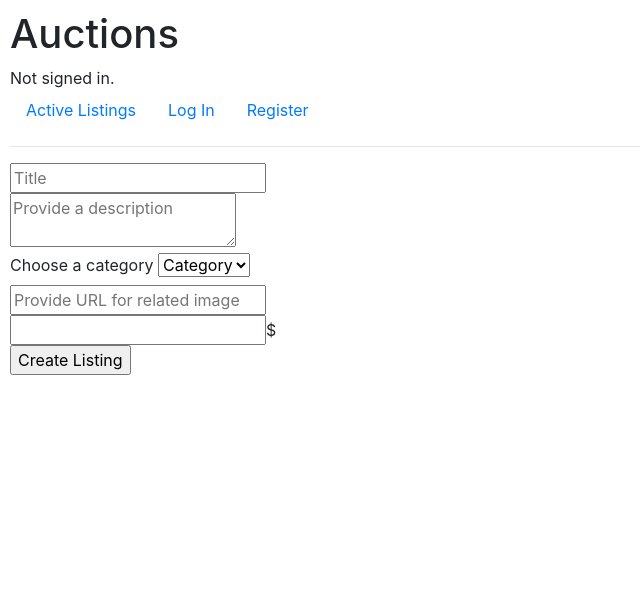
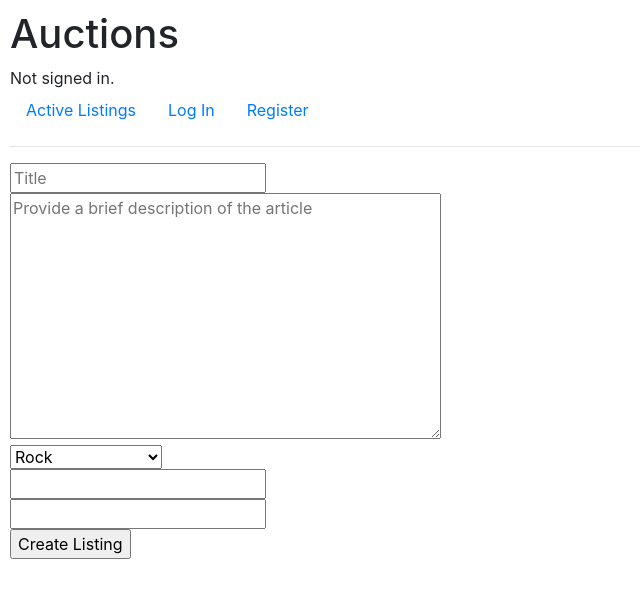
Before and after one commit to Soliden-96/commerce, a Django app: template auctions/templates/auctions/createListings.html in a window 1280 px wide. Shown: the top 598 px of the page, without its empty margins (0-640 px from the left). Run offline with Django 3.2, Linux system fonts and the light colour scheme; the template is opened without the code that fills it: values that come from a table or form of the project are taken from there, others are empty; parts of the project's set-up code (start-up, migrations or seed data) failed here and were passed over; some libraries are stand-ins or nearby versions.

Commit message:
djangoform ok

```diff
--- a/auctions/templates/auctions/createListings.html
+++ b/auctions/templates/auctions/createListings.html
@@ -5,27 +5,9 @@
 <div>
     <form action="createListing" method="post">
         {% csrf_token %}
-        <div>
-            <input type="text" name="title" placeholder="Title" autocomplete="off">
-        </div>
-        <div>
-            <textarea name="description" placeholder="Provide a description"></textarea>
-        </div>
-        <div>
-            <label for="category">Choose a category</label>
-            <select name="category">
-                <option disabled selected>Category</option>
-                {% for category in categories %}
-                    <option value="category">{{ category }}</option>
-                {% endfor %}
-            </select>
-        </div>
-        <div>
-            <input type="text" name="imageUrl" placeholder="Provide URL for related image">
-        </div>
-        <div>
-            <input type="number" step="0.01" min="0" name="startingBid">$
-        </div>
+        {% for field in form %}
+           <div>{{ field }}</div>
+        {% endfor %}
         <div>
             <input type="submit" value="Create Listing">
         </div>
--- a/auctions/views.py
+++ b/auctions/views.py
@@ -8,13 +8,19 @@ from django import forms
 
 from .models import User
 
-categories = ["Rock","Pop","Jazz","HipHop/RnB","Electronic/Dance"]
+categories = [
+    ("Rock","Rock"),
+    ("Pop","Pop"),
+    ("Jazz","Jazz"),
+    ("HipHop/RnB","HipHop/RnB"),
+    ("Electronic/Dance","Electronic/Dance")
+    ]
 class createListingForm(forms.Form):
-    title = forms.CharField(attrs={'placeholder':'Title'})
-    description = forms.CharField(widget=forms.TextArea(attrs={'placeholder':'Provide a brief description of the article'}))
+    title = forms.CharField(widget=forms.TextInput(attrs={'placeholder':'Title'}))
+    description = forms.CharField(widget=forms.Textarea(attrs={'placeholder':'Provide a brief description of the article'}))
     category = forms.ChoiceField(choices=categories)
     startingBid = forms.DecimalField(min_value=0, decimal_places=2, max_digits=10)
-    imageUrls = forms.UrlField()
+    imageUrls = forms.URLField()
 
 
 def index(request):
@@ -75,9 +81,8 @@ def register(request):
 
 @login_required
 def createListing(request):
-    if request.method == "POST":
 
-
+    form = createListingForm(request.POST)
     return render(request,"auctions/createListings.html",{
-        "categories":categories
+        "categories":categories, "form":form
     })
```
Also changed, not shown: db.sqlite3.
